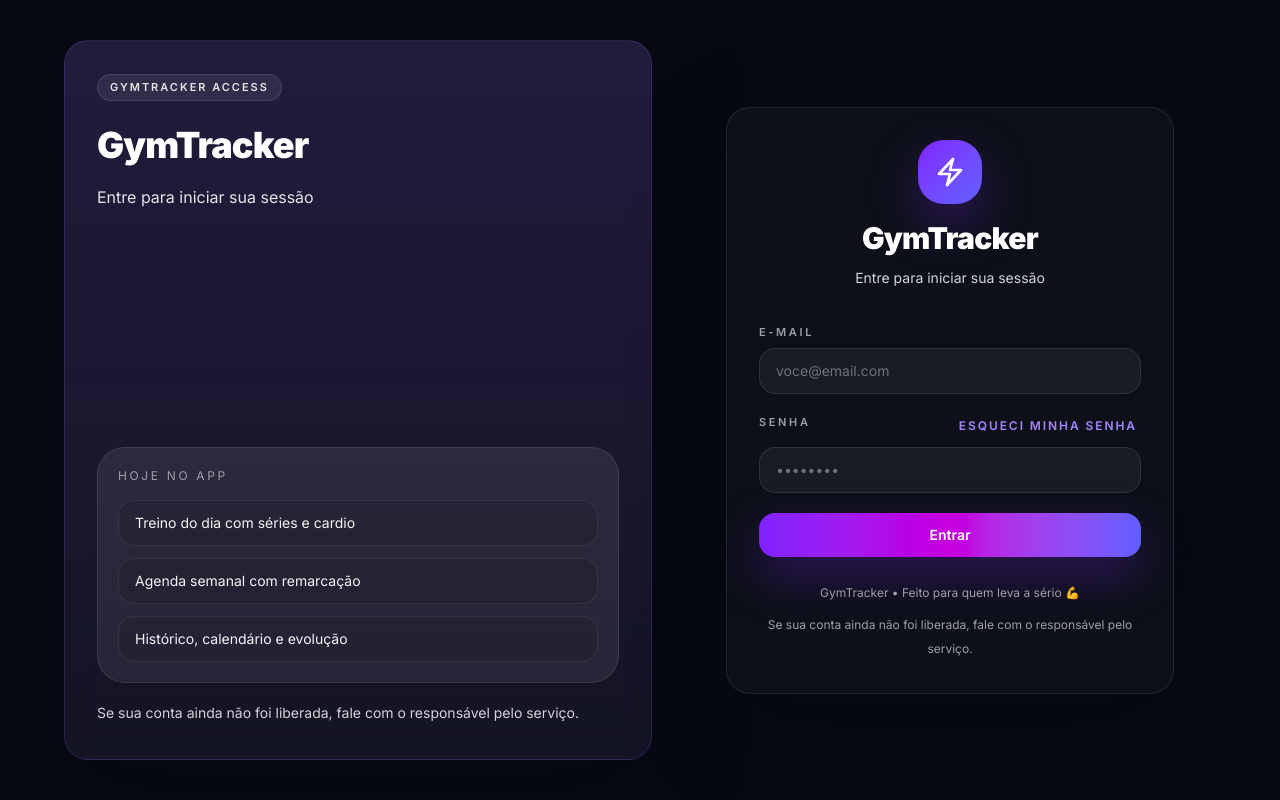
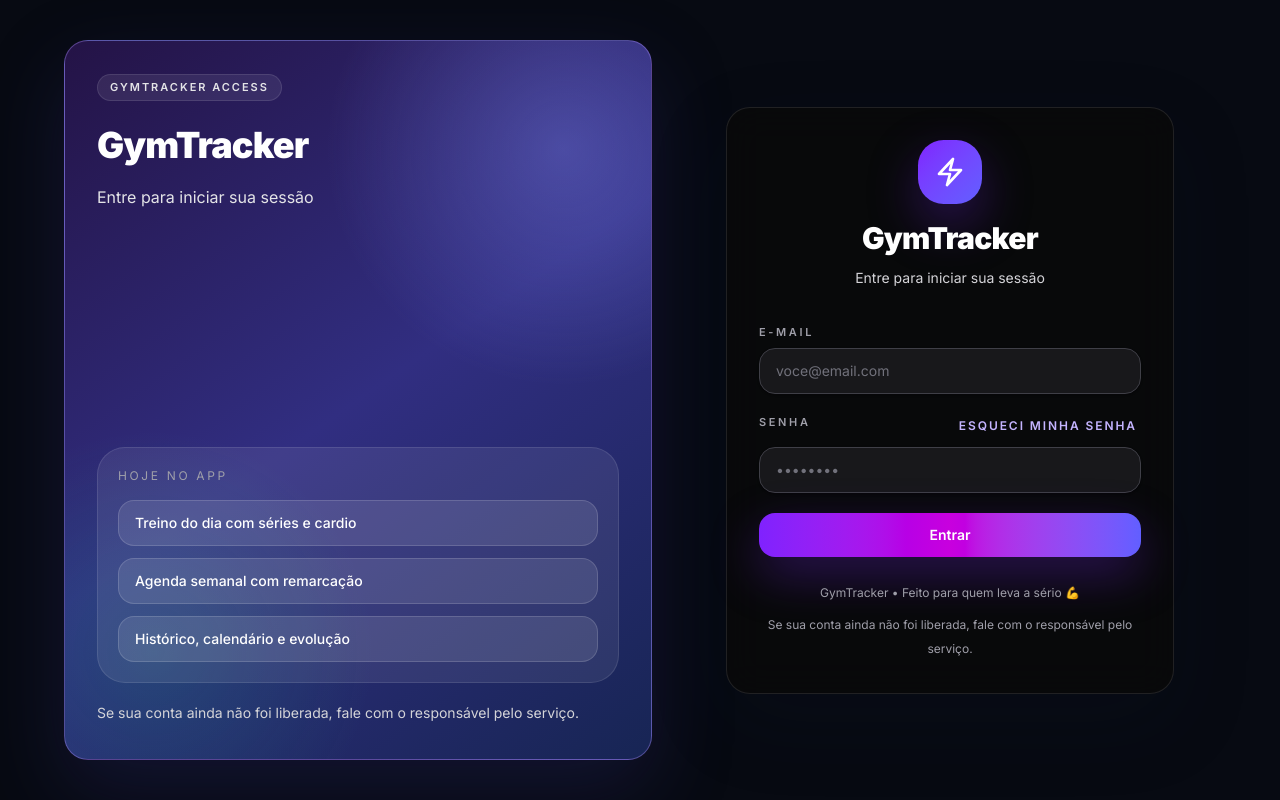
Before and after one commit to sergioasouza/APPMuscle, a Next.js app in the folder gymtracker/: page /login in a window 1280 px wide. Built offline with nearby package versions, Linux system fonts and the light colour scheme; no server answers.

Commit message:
fix: improve light theme contrast

```diff
--- a/gymtracker/src/app/globals.css
+++ b/gymtracker/src/app/globals.css
@@ -136,11 +136,24 @@
   }
 
   .app-kicker {
-    color: rgb(196 181 253);
+    color: rgb(109 40 217);
     font-size: 0.72rem;
     font-weight: 700;
     letter-spacing: 0.32em;
     text-transform: uppercase;
+  }
+
+  .dark .app-kicker {
+    color: rgb(196 181 253);
+  }
+
+  .login-hero {
+    background:
+      radial-gradient(circle at 85% 15%, rgba(129, 140, 248, 0.35), transparent 30%),
+      radial-gradient(circle at 15% 85%, rgba(16, 185, 129, 0.18), transparent 28%),
+      linear-gradient(145deg, #241346 0%, #312e81 50%, #172554 100%);
+    border-color: rgba(167, 139, 250, 0.4);
+    box-shadow: 0 30px 80px rgba(49, 46, 129, 0.28);
   }
 
   .app-focus-ring {
--- a/gymtracker/src/components/ui/surface.tsx
+++ b/gymtracker/src/components/ui/surface.tsx
@@ -158,7 +158,7 @@ export function StatusPill({
   return (
     <span
       className={cn(
-        "inline-flex items-center rounded-full border border-white/10 bg-white/8 px-3 py-1 text-[11px] font-semibold uppercase tracking-[0.18em] text-zinc-200 dark:bg-white/8",
+        "inline-flex items-center rounded-full border border-zinc-200 bg-zinc-100 px-3 py-1 text-[11px] font-semibold uppercase tracking-[0.18em] text-zinc-700 dark:border-white/10 dark:bg-white/8 dark:text-zinc-200",
         className,
       )}
       {...props}
--- a/gymtracker/src/features/auth/components/login-page-client.tsx
+++ b/gymtracker/src/features/auth/components/login-page-client.tsx
@@ -68,7 +68,7 @@ export function LoginPageClient({ initialError = null }: LoginPageClientProps) {
     return (
         <div className="min-h-dvh px-4 py-10 sm:px-6">
             <div className="mx-auto grid min-h-[calc(100dvh-5rem)] w-full max-w-6xl gap-8 lg:grid-cols-[1.05fr_0.95fr]">
-                <Surface tone="accent" className="hidden overflow-hidden p-8 lg:flex lg:flex-col lg:justify-between">
+                <Surface tone="accent" className="login-hero hidden overflow-hidden p-8 lg:flex lg:flex-col lg:justify-between">
                     <div>
                         <StatusPill className="bg-emerald-500/12 text-emerald-200">GymTracker Access</StatusPill>
                         <h1 className="mt-6 max-w-lg text-4xl font-black tracking-tight text-white">
@@ -83,7 +83,7 @@ export function LoginPageClient({ initialError = null }: LoginPageClientProps) {
                             <p className="text-xs uppercase tracking-[0.22em] text-zinc-400">Hoje no app</p>
                             <div className="mt-4 space-y-3">
                                 {['Treino do dia com séries e cardio', 'Agenda semanal com remarcação', 'Histórico, calendário e evolução'].map((item) => (
-                                    <div key={item} className="rounded-2xl border border-white/8 bg-black/10 px-4 py-3 text-sm text-zinc-100">
+                                    <div key={item} className="rounded-2xl border border-white/15 bg-white/10 px-4 py-3 text-sm font-medium text-white">
                                         {item}
                                     </div>
                                 ))}
@@ -94,7 +94,7 @@ export function LoginPageClient({ initialError = null }: LoginPageClientProps) {
                 </Surface>
 
                 <div className="flex items-center justify-center">
-                    <Surface className="w-full max-w-md p-6 sm:p-8">
+                    <Surface className="w-full max-w-md border-zinc-200 bg-white/95 p-6 shadow-[0_28px_80px_rgba(15,23,42,0.16)] dark:border-white/10 dark:bg-zinc-950/90 sm:p-8">
                         <div className="mb-8 text-center">
                             <div className="mx-auto mb-4 inline-flex h-16 w-16 items-center justify-center rounded-[1.6rem] bg-gradient-to-br from-violet-600 to-indigo-500 shadow-[0_20px_50px_rgba(109,40,217,0.35)]">
                                 <svg className="w-8 h-8 text-white" fill="none" viewBox="0 0 24 24" strokeWidth={2} stroke="currentColor">
@@ -110,26 +110,27 @@ export function LoginPageClient({ initialError = null }: LoginPageClientProps) {
                             {resetMessage && <div className="rounded-2xl border border-emerald-500/20 bg-emerald-500/10 px-4 py-3 text-sm text-emerald-400">{resetMessage}</div>}
 
                             <div>
-                                <FieldLabel htmlFor="email">{t('email')}</FieldLabel>
-                                <Input
+                                    <FieldLabel htmlFor="email" className="text-zinc-700 dark:text-zinc-300">{t('email')}</FieldLabel>
+                                    <Input
                                     id="email"
                                     type="email"
                                     value={email}
                                     onChange={(event) => setEmail(event.target.value)}
                                     required
-                                    autoComplete="email"
-                                    placeholder={t('emailPlaceholder')}
-                                />
+                                        autoComplete="email"
+                                        placeholder={t('emailPlaceholder')}
+                                        className="border-zinc-300 bg-white dark:border-zinc-700 dark:bg-zinc-900"
+                                    />
                             </div>
 
                             <div>
                                 <div className="mb-2 flex items-center justify-between gap-3">
-                                    <FieldLabel htmlFor="password" className="mb-0">{t('password')}</FieldLabel>
+                                    <FieldLabel htmlFor="password" className="mb-0 text-zinc-700 dark:text-zinc-300">{t('password')}</FieldLabel>
                                     <button
                                         type="button"
                                         onClick={handlePasswordReset}
                                         disabled={resetting}
-                                        className="rounded-lg px-1 text-xs font-semibold uppercase tracking-[0.16em] text-violet-400 transition-colors hover:text-violet-300 focus-visible:outline focus-visible:outline-2 focus-visible:outline-offset-4 focus-visible:outline-violet-300 disabled:opacity-60"
+                                        className="rounded-lg px-1 text-xs font-semibold uppercase tracking-[0.16em] text-violet-700 transition-colors hover:text-violet-900 focus-visible:outline focus-visible:outline-2 focus-visible:outline-offset-4 focus-visible:outline-violet-500 disabled:opacity-60 dark:text-violet-300 dark:hover:text-violet-200"
                                     >
                                         {resetting ? t('resetting') : t('forgotPassword')}
                                     </button>
@@ -142,6 +143,7 @@ export function LoginPageClient({ initialError = null }: LoginPageClientProps) {
                                     required
                                     autoComplete="current-password"
                                     placeholder="••••••••"
+                                    className="border-zinc-300 bg-white dark:border-zinc-700 dark:bg-zinc-900"
                                 />
                             </div>
 
@@ -160,7 +162,7 @@ export function LoginPageClient({ initialError = null }: LoginPageClientProps) {
                             </Button>
                         </form>
 
-                        <div className="mt-6 space-y-2 text-center text-xs leading-6 text-zinc-500 dark:text-zinc-400">
+                        <div className="mt-6 space-y-2 text-center text-xs leading-6 text-zinc-600 dark:text-zinc-400">
                             <p>{t('footer')}</p>
                             <p>{t('contactHint')}</p>
                         </div>
--- a/gymtracker/src/features/profile/components/profile-page-client.tsx
+++ b/gymtracker/src/features/profile/components/profile-page-client.tsx
@@ -31,11 +31,17 @@ function formatDate(value: string | null, locale: string) {
     return null;
   }
 
+  const parsed = new Date(`${value}T00:00:00`);
+
+  if (Number.isNaN(parsed.getTime())) {
+    return null;
+  }
+
   return new Intl.DateTimeFormat(locale === "pt" ? "pt-BR" : "en-US", {
     day: "2-digit",
     month: "short",
     year: "numeric",
-  }).format(new Date(`${value}T00:00:00`));
+  }).format(parsed);
 }
 
 export function ProfilePageClient({ initialData }: ProfilePageClientProps) {
@@ -148,7 +154,9 @@ export function ProfilePageClient({ initialData }: ProfilePageClientProps) {
                   <StatusPill className="border-emerald-400/20 bg-emerald-400/12 text-emerald-200">
                     {accessStatusLabel}
                   </StatusPill>
-                  <StatusPill>{accessModeLabel}</StatusPill>
+                  <StatusPill className="border-white/10 bg-white/8 text-zinc-100">
+                    {accessModeLabel}
+                  </StatusPill>
                 </div>
                 <h2 className="mt-4 truncate text-3xl font-black tracking-tight text-white">
                   {displayName}
```
